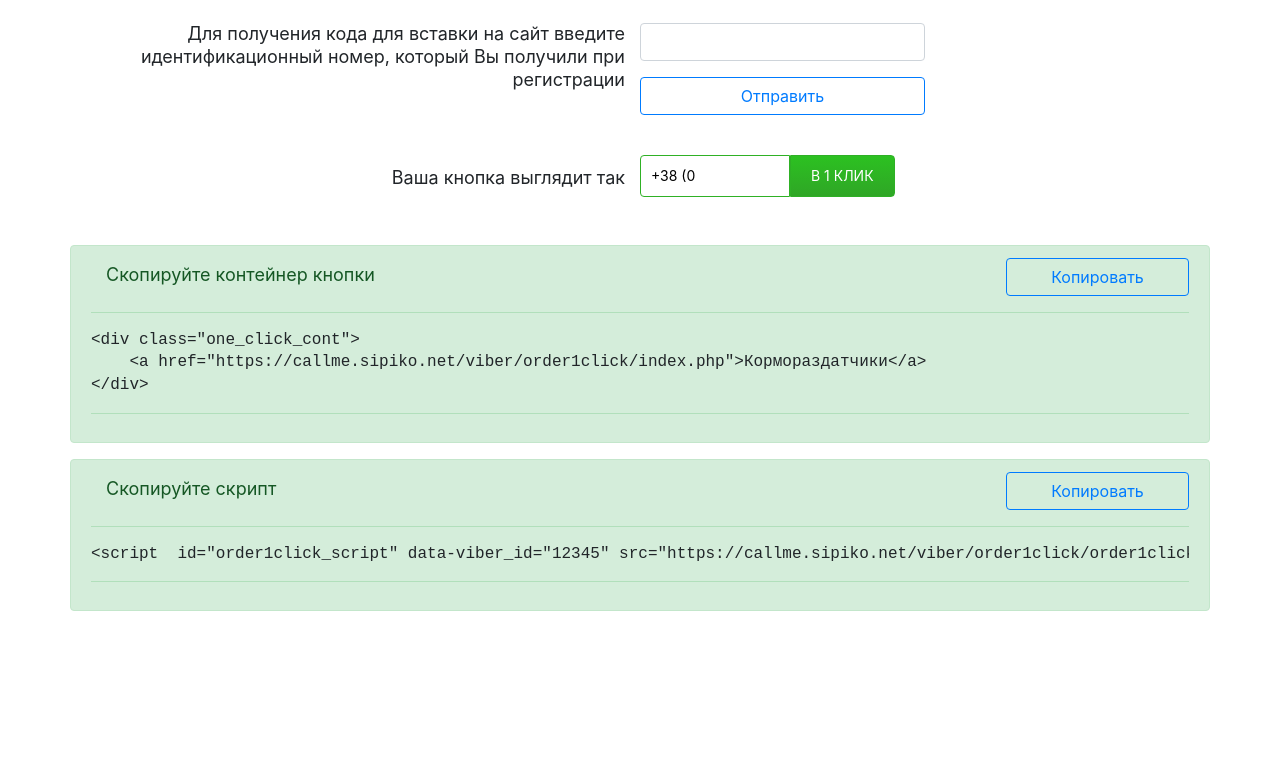
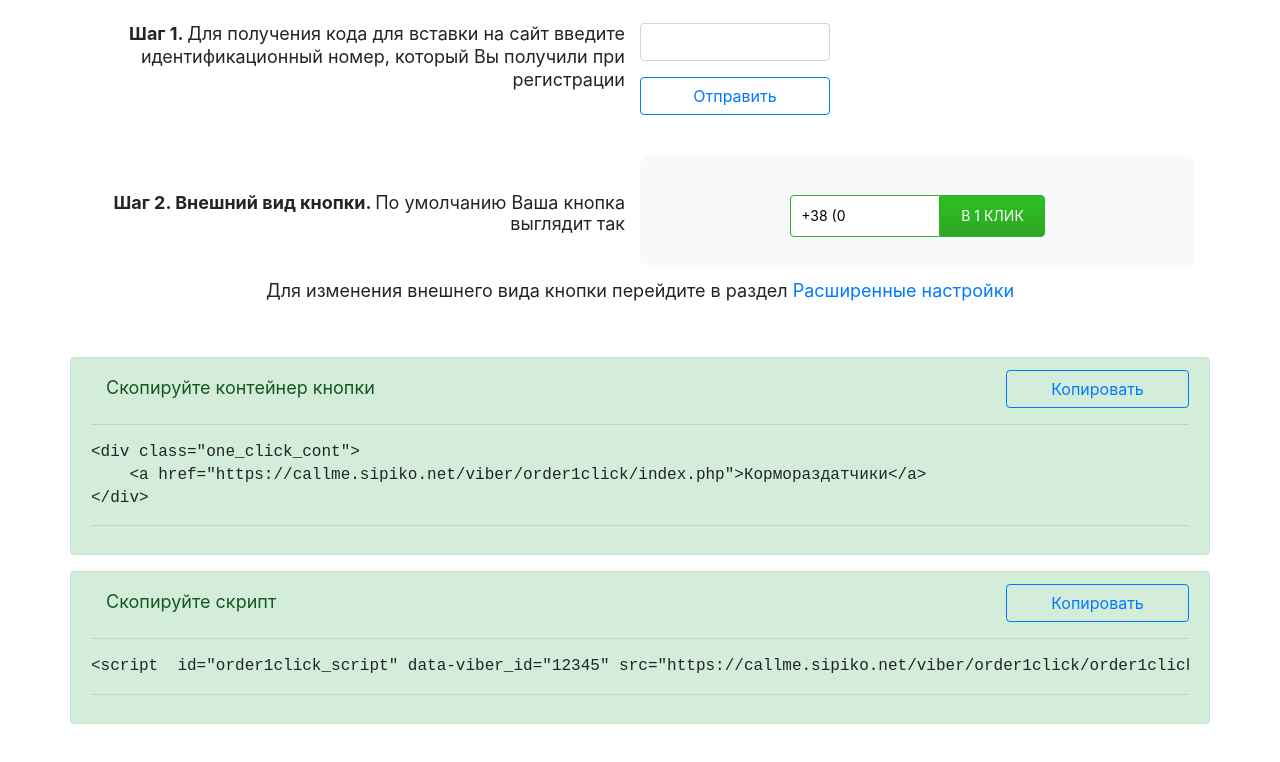
Before and after one commit to Self22/one_click_pay, a plain HTML site: page _dev/form.html in a window 1280 px wide. Drawn offline with nearby package versions, Linux system fonts and the light colour scheme; files that its build step writes are made by us from their sources.

Commit message:
Расширенные настройки начаты

```diff
--- a/_dev/css/style.scss
+++ b/_dev/css/style.scss
@@ -18,6 +18,10 @@ html, body {
 .oneclick_phone-label{
     display: flex;
     flex-direction: row;
+    justify-content: center;
+    background-color: #f8f9fa;
+    padding: 40px 0 30px;
+    border-radius: 10px;
 }
 
 .one__click-phonefield{
@@ -41,6 +45,10 @@ html, body {
     font-weight: 400;
     margin-top: 5px;
     display: inline;
+
+    &-center{
+        text-align: center;
+    }
 }
 
 .custom_title-right{
@@ -53,6 +61,7 @@ html, body {
 
 .one_click_cont{
     padding-left: 0;
+    text-align: center;
 }
 
 .input__num-form{
--- a/_dev/form.html
+++ b/_dev/form.html
@@ -12,18 +12,18 @@
 
     <div class="input__num-cont row">
         <div class="col-md-6 custom_title-right align-self-center">
-            <h3 class="custom_title  display-4 ">Для получения кода для вставки на сайт введите идентификационный номер, который Вы получили при регистрации</h3>
+            <h3 class="custom_title  display-4 "><b>Шаг 1. </b> Для получения кода для вставки на сайт введите идентификационный номер, который Вы получили при регистрации</h3>
         </div>
         <div class="col-md-6">
             <form class="input__num-form">
                 <div class="row">
-                    <div class="form-group input__num-form col-md-6">
+                    <div class="form-group input__num-form col-md-4">
                         <label for="InputIdNum"></label>
                         <input required type="tel" class="form-control" id="InputIdNum"  maxlength="7" minlength="7">
                     </div>
                 </div>
                 <div class="row">
-                <button type="submit" class="btn btn btn-outline-primary col-md-6">Отправить</button>
+                <button type="submit" class="btn btn btn-outline-primary col-md-4">Отправить</button>
                 </div>
 
             </form>
@@ -31,7 +31,7 @@
     </div>
 
     <div class="button__img-cont row">
-        <h3 class="custom_title custom_title-right display-4 col-md-6 align-self-center">Ваша кнопка выглядит так</h3>
+        <h3 class="custom_title custom_title-right display-4 col-md-6 align-self-center"><b>Шаг 2. Внешний вид кнопки. </b>По умолчанию Ваша кнопка выглядит так</h3>
         <div class="one_click_cont col-md-6" style="width: 250px;">
             <form action="">
                 <label class="oneclick_phone-label" for="oneclick_phone">
@@ -66,6 +66,17 @@
                     </a>
                 </label>
             </form>
+        </div>
+
+            <p class="custom_title custom_title-center display-4 col-md-12 align-self-center">Для изменения внешнего вида кнопки перейдите в раздел <a href="" data-toggle="collapse" data-target="#collapseExample" aria-expanded="false" aria-controls="collapseExample">
+                Расширенные настройки
+            </a></p>
+
+
+        <div class="collapse" id="collapseExample">
+            <div class="card card-body">
+                Anim pariatur cliche reprehenderit, enim eiusmod high life accusamus terry richardson ad squid. Nihil anim keffiyeh helvetica, craft beer labore wes anderson cred nesciunt sapiente ea proident.
+            </div>
         </div>
     </div>
     <div class="button__code-cont row">
```
Also changed, not shown: 1 other file.
